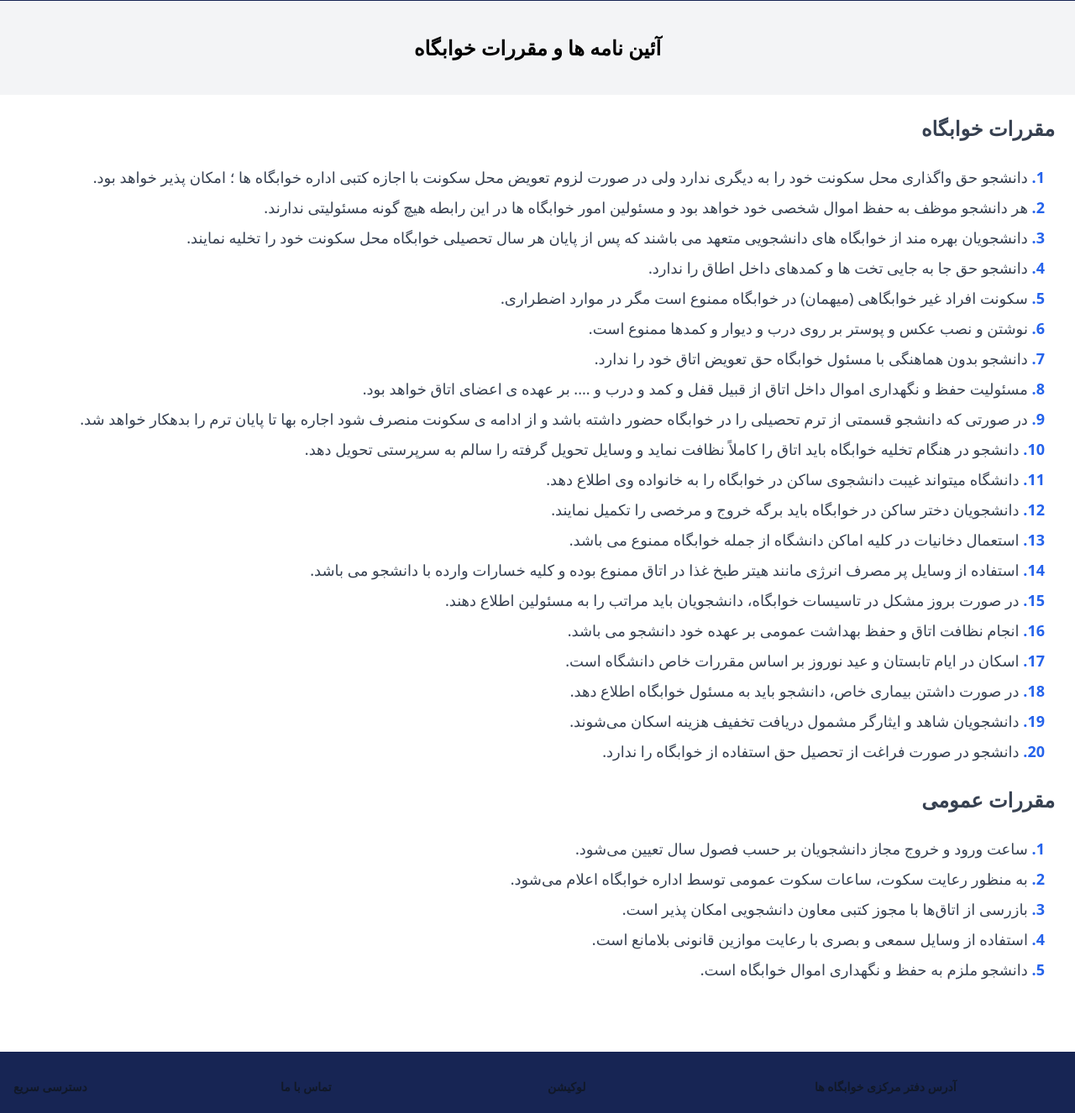
After one commit to pooriyaadibrad/but_app, a Django app: page /terms_and_conditions/ in a window 1280 px wide. The commit adds this page. Shown: the part 319-1645 px from the top of the page at 84% size. Run offline with Django 5.2, Linux system fonts and the light colour scheme; parts of the project's set-up code (start-up, migrations or seed data) failed here and were passed over.

Commit message:
added gender field to request khabgah site and terms and conditions created

```diff
--- a/butapp/templates/detail.html
+++ b/butapp/templates/detail.html
@@ -18,7 +18,7 @@
 
                     <div class="flex items-center lg:order-2">
 
-                        <img class="position: absolute; top: 5px; right: 5px; width: 3px; height: 3px;" src="path_to_your_3x3_logo.png" alt="لوگو">
+                        <img class="position: absolute; top: 5px; right: 5px; width: 3px; height: 3px;" src="{% static 'assest/cod-logo.svg' %}" alt="لوگو">
                            <a href="/"
                             class="text-white  hover:text-gray-300 hover:border-white focus:ring-4 focus:border focus:border-white font-medium rounded-lg text-sm px-4 lg:px-5 py-2 lg:py-2.5 mr-2 text-nowrap">
                             خانه</a>
@@ -133,10 +133,10 @@
                         </h2>
                         <ul class="text-gray-500 dark:text-gray-400 font-medium">
                             <li class="mb-4">
-                                <a href="https://flowbite.com/" class="hover:underline">قوانین و مقررات</a>
+                                <a href="{% url 'terms_and_conditions' %}" class="hover:underline">قوانین و مقررات</a>
                             </li>
                             <li>
-                                <a href="https://tailwindcss.com/" class="hover:underline">اخبار</a>
+                                <a href="#" class="hover:underline">اخبار</a>
                             </li>
                         </ul>
                     </div>
--- a/butapp/templates/homepage.html
+++ b/butapp/templates/homepage.html
@@ -18,7 +18,7 @@
 
                     <div class="flex items-center lg:order-2">
 
-                        <img class="position: absolute; top: 5px; right: 5px; width: 3px; height: 3px;" src="path_to_your_3x3_logo.png" alt="لوگو">
+                        <img class="position: absolute; top: 5px; right: 5px; width: 3px; height: 3px;" src="{% static 'assest/cod-logo.svg' %}" alt="لوگو">
 
                         <a href="/register/"
                             class="text-white  hover:text-gray-300 hover:border-white focus:ring-4 focus:border focus:border-white font-medium rounded-lg text-sm px-4 lg:px-5 py-2 lg:py-2.5 mr-2 text-nowrap">فرم
@@ -121,10 +121,10 @@
                         </h2>
                         <ul class="text-gray-500 dark:text-gray-400 font-medium">
                             <li class="mb-4">
-                                <a href="https://flowbite.com/" class="hover:underline">قوانین و مقررات</a>
+                                <a href="{% url 'terms_and_conditions' %}" class="hover:underline">قوانین و مقررات</a>
                             </li>
                             <li>
-                                <a href="https://tailwindcss.com/" class="hover:underline">اخبار</a>
+                                <a href="" class="hover:underline">اخبار</a>
                             </li>
                         </ul>
                     </div>
--- /dev/null
+++ b/butapp/templates/terms-and-conditions.html
@@ -0,0 +1,196 @@
+{% load static %}
+<!DOCTYPE html>
+<html lang="en">
+
+<head>
+    <meta charset="UTF-8">
+    <meta name="viewport" content="width=device-width, initial-scale=1.0">
+    <link rel="stylesheet" href="{% static 'src/output.css' %}">
+    <title>khabgah</title>
+    <style>
+        ol li {
+            display: flex;
+            align-items: center !important; /* برای هم‌راستا کردن شماره و متن */
+            line-height: 2 !important; /* برای کنترل فاصله بین خطوط */
+        }
+        ol li span {
+            margin-right: 10px; /* فاصله بین شماره و متن */
+        }
+    </style>
+
+</head>
+
+<body>
+<div class="w-full flex flex-col items-center">
+    <!--start header-->
+    <header class="w-full">
+        <nav class="bg-blue-950 border-gray-200 px-4 lg:px-6 py-2.5">
+            <div class="flex flex-nowrapwrap justify-between items-center mx-auto max-w-screen-xl">
+                <div class="flex items-center lg:order-2">
+                    <img class="position: absolute; top: 5px; right: 5px; width: 3px; height: 3px;" src="path_to_your_3x3_logo.png" alt="لوگو">
+                    <a href="/" class="text-white hover:text-gray-300 hover:border-white focus:ring-4 focus:border focus:border-white font-medium rounded-lg text-sm px-4 lg:px-5 py-2 lg:py-2.5 mr-2 text-nowrap">خانه</a>
+                    <a href="/register/" class="text-white hover:text-gray-300 hover:border-white focus:ring-4 focus:border focus:border-white font-medium rounded-lg text-sm px-4 lg:px-5 py-2 lg:py-2.5 mr-2 text-nowrap">فرم درخواست خوابگاه</a>
+                    <a href="/follow" class="text-white hover:text-gray-300 hover:border-white focus:ring-4 focus:border focus:border-white font-medium rounded-lg text-sm px-4 lg:px-5 py-2 lg:py-2.5 mr-2 text-nowrap">فرم پیگیری درخواست</a>
+                </div>
+            </div>
+        </nav>
+    </header>
+    <!--start content-->
+    <div class="flex flex-col items-center justify-center bg-gray-100 w-full h-full text-right">
+        <h1 class="font-bold text-2xl my-10">آئین نامه ها و مقررات خوابگاه</h1>
+
+        <!-- قوانین و مقررات خوابگاه -->
+        <div class="w-full max-w-4xl px-6 py-8 bg-white shadow-xl rounded-xl" dir="rtl">
+<BR>
+            <h3 class="font-semibold text-2xl text-gray-700 mb-6">مقررات خوابگاه</h3>
+            <ol class="list-decimal pl-8 space-y-8 text-gray-700 text-lg">
+                <li class="flex items-start">
+                    <span class="mr-3 font-bold text-blue-600 text-lg">1.&nbsp;</span> دانشجو حق واگذاری محل سکونت خود را به دیگری ندارد ولی در صورت لزوم تعویض محل سکونت با اجازه کتبی اداره خوابگاه ها ؛ امکان پذیر خواهد بود.
+
+                </li>
+                <li class="flex items-start">
+                    <span class="mr-3 font-bold text-blue-600 text-lg">2.&nbsp;</span> هر دانشجو موظف به حفظ اموال شخصی خود خواهد بود و مسئولین امور خوابگاه ها در این رابطه هیچ گونه مسئولیتی ندارند.
+                </li>
+                <li class="flex items-start">
+                    <span class="mr-3 font-bold text-blue-600 text-lg">3.&nbsp;</span> دانشجویان بهره مند از خوابگاه های دانشجویی متعهد می باشند که پس از پایان هر سال تحصیلی خوابگاه محل سکونت خود را تخلیه نمایند.
+                </li>
+                <li class="flex items-start">
+                    <span class="mr-3 font-bold text-blue-600 text-lg">4.&nbsp;</span> دانشجو حق جا به جایی تخت ها و کمدهای داخل اطاق را ندارد.
+                </li>
+                <li class="flex items-start">
+                    <span class="mr-3 font-bold text-blue-600 text-lg">5.&nbsp;</span> سکونت افراد غیر خوابگاهی (میهمان) در خوابگاه ممنوع است مگر در موارد اضطراری.
+                </li>
+                <li class="flex items-start">
+                    <span class="mr-3 font-bold text-blue-600 text-lg">6.&nbsp;</span> نوشتن و نصب عکس و پوستر بر روی درب و دیوار و کمدها ممنوع است.
+                </li>
+                <li class="flex items-start">
+                    <span class="mr-3 font-bold text-blue-600 text-lg">7.&nbsp;</span> دانشجو بدون هماهنگی با مسئول خوابگاه حق تعویض اتاق خود را ندارد.
+                </li>
+                <li class="flex items-start">
+                    <span class="mr-3 font-bold text-blue-600 text-lg">8.&nbsp;</span> مسئولیت حفظ و نگهداری اموال داخل اتاق از قبیل قفل و کمد و درب و .... بر عهده ی اعضای اتاق خواهد بود.
+                </li>
+                <li class="flex items-start">
+                    <span class="mr-3 font-bold text-blue-600 text-lg">9.&nbsp;</span> در صورتی که دانشجو قسمتی از ترم تحصیلی را در خوابگاه حضور داشته باشد و از ادامه ی سکونت منصرف شود اجاره بها تا پایان ترم را بدهکار خواهد شد.
+                </li>
+                <li class="flex items-start">
+                    <span class="mr-3 font-bold text-blue-600 text-lg">10.&nbsp;</span> دانشجو در هنگام تخلیه خوابگاه باید اتاق را کاملاً نظافت نماید و وسایل تحویل گرفته را سالم به سرپرستی تحویل دهد.
+                </li>
+                <li class="flex items-start">
+                    <span class="mr-3 font-bold text-blue-600 text-lg">11.&nbsp;</span> دانشگاه میتواند غیبت دانشجوی ساکن در خوابگاه را به خانواده وی اطلاع دهد.
+                </li>
+                <li class="flex items-start">
+                    <span class="mr-3 font-bold text-blue-600 text-lg">12.&nbsp;</span> دانشجویان دختر ساکن در خوابگاه باید برگه خروج و مرخصی را تکمیل نمایند.
+                </li>
+                <li class="flex items-start">
+                    <span class="mr-3 font-bold text-blue-600 text-lg">13.&nbsp;</span> استعمال دخانیات در کلیه اماکن دانشگاه از جمله خوابگاه ممنوع می باشد.
+                </li>
+                <li class="flex items-start">
+                    <span class="mr-3 font-bold text-blue-600 text-lg">14.&nbsp;</span> استفاده از وسایل پر مصرف انرژی مانند هیتر طبخ غذا در اتاق ممنوع بوده و کلیه خسارات وارده با دانشجو می باشد.
+                </li>
+                <li class="flex items-start">
+                    <span class="mr-3 font-bold text-blue-600 text-lg">15.&nbsp;</span> در صورت بروز مشکل در تاسیسات خوابگاه، دانشجویان باید مراتب را به مسئولین اطلاع دهند.
+                </li>
+                <li class="flex items-start">
+                    <span class="mr-3 font-bold text-blue-600 text-lg">16.&nbsp;</span> انجام نظافت اتاق و حفظ بهداشت عمومی بر عهده خود دانشجو می باشد.
+                </li>
+                <li class="flex items-start">
+                    <span class="mr-3 font-bold text-blue-600 text-lg">17.&nbsp;</span> اسکان در ایام تابستان و عید نوروز بر اساس مقررات خاص دانشگاه است.
+                </li>
+                <li class="flex items-start">
+                    <span class="mr-3 font-bold text-blue-600 text-lg">18.&nbsp;</span> در صورت داشتن بیماری خاص، دانشجو باید به مسئول خوابگاه اطلاع دهد.
+                </li>
+                <li class="flex items-start">
+                    <span class="mr-3 font-bold text-blue-600 text-lg">19.&nbsp;</span> دانشجویان شاهد و ایثارگر مشمول دریافت تخفیف هزینه اسکان می‌شوند.
+                </li>
+                <li class="flex items-start">
+                    <span class="mr-3 font-bold text-blue-600 text-lg">20.&nbsp;</span> دانشجو در صورت فراغت از تحصیل حق استفاده از خوابگاه را ندارد.
+                </li>
+            </ol>
+
+            <BR>
+
+            <h3 class="font-semibold text-2xl text-gray-700 mt-8 mb-6">مقررات عمومی</h3>
+
+            <ol class="list-decimal pl-8 space-y-8 text-gray-700 text-lg">
+                <li class="flex items-start">
+                    <span class="mr-3 font-bold text-blue-600 text-lg">1.&nbsp;</span> ساعت ورود و خروج مجاز دانشجویان بر حسب فصول سال تعیین می‌شود.
+                </li>
+                <li class="flex items-start">
+                    <span class="mr-3 font-bold text-blue-600 text-lg">2.&nbsp;</span> به منظور رعایت سکوت، ساعات سکوت عمومی توسط اداره خوابگاه اعلام می‌شود.
+                </li>
+                <li class="flex items-start">
+                    <span class="mr-3 font-bold text-blue-600 text-lg">3.&nbsp;</span> بازرسی از اتاق‌ها با مجوز کتبی معاون دانشجویی امکان پذیر است.
+                </li>
+                <li class="flex items-start">
+                    <span class="mr-3 font-bold text-blue-600 text-lg">4.&nbsp;</span> استفاده از وسایل سمعی و بصری با رعایت موازین قانونی بلامانع است.
+                </li>
+                <li class="flex items-start">
+                    <span class="mr-3 font-bold text-blue-600 text-lg">5.&nbsp;</span> دانشجو ملزم به حفظ و نگهداری اموال خوابگاه است.
+                </li>
+            </ol>
+
+        </div>
+
+        <!--end content-->
+    </div>
+    <footer class="w-full bg-blue-950 mt-20">
+        <div class="mx-auto w-full max-w-screen-xl p-4 py-6 lg:py-8">
+            <div class="md:flex md:justify-between">
+                <div class="mb-6 md:mb-0">
+                </div>
+                <div class="grid grid-cols-2 gap-8 sm:gap-6 sm:grid-cols-4">
+                    <div>
+                        <h2 class="mb-6 text-sm font-semibold text-gray-900 uppercase dark:text-white">دسترسی سریع
+                        </h2>
+                        <ul class="text-gray-500 dark:text-gray-400 font-medium">
+                            <li class="mb-4">
+                                <a href="{% url 'terms_and_conditions' %}" class="hover:underline">قوانین و مقررات</a>
+                            </li>
+                            <li>
+                                <a href="#" class="hover:underline">اخبار</a>
+                            </li>
+                        </ul>
+                    </div>
+                    <div>
+                        <h2 class="mb-6 text-sm font-semibold text-gray-900 uppercase dark:text-white">تماس با ما
+                        </h2>
+                        <ul class="text-gray-500 dark:text-gray-400 font-medium">
+                            <li class="mb-4">
+                                <p>جناب آقای ابراهیم لطفی</p>
+                            </li>
+                            <li class="mb-4">
+                                <p>کارشناس امور خوابگاه ها</p>
+                            </li>
+                            <li class="mb-4">
+                                <p>۰۱۱-۴۴۴۴۲۱۳۵ (داخلی ۱۴۹) <br> ۰۹۱۱-۸۵۳۴۶۷۷</p>
+                            </li>
+                        </ul>
+                    </div>
+                    <div class="flex flex-col justify-center ">
+                        <h2 class="mb-6 text-sm font-semibold text-gray-900 uppercase dark:text-white">لوکیشن</h2>
+                        <iframe class="max-w-40 max-h-40"
+                                src="https://www.google.com/maps/embed?pb=!1m18!1m12!1m3!1d3209.0843669921946!2d52.35405986117578!3d36.45551737246249!2m3!1f0!2f0!3f0!3m2!1i1024!2i768!4f13.1!3m3!1m2!1s0x3f8fbd527040a94b%3A0xe9dd3370dd7e561f!2z2K_Yp9mG2LTar9in2Ycg2KrYrti12LXbjCDZgdmG2KfZiNix24zigIzZh9in24wg2YbZiNuM2YYg2KLZhdmE!5e0!3m2!1sfa!2s!4v1737664744386!5m2!1sfa!2s"
+                                width="600" height="450" style="border:0;" allowfullscreen="" loading="lazy"
+                                referrerpolicy="no-referrer-when-downgrade"></iframe>
+                    </div>
+                    <div>
+                        <h2 class="mb-6 text-sm font-semibold text-gray-900 uppercase dark:text-white">آدرس دفتر مرکزی خوابگاه ها</h2>
+                        <ul class="text-gray-500 dark:text-gray-400 font-medium">
+                            <li class="mb-4">
+                                <p>آمل, خیابان طالقانی, اباذر ۳۵ - ساختمان مرکزی</p>
+                            </li>
+                        </ul>
+                    </div>
+                </div>
+            </div>
+            <hr class="my-6 border-gray-200 sm:mx-auto dark:border-gray-700 lg:my-8"/>
+            <div class="sm:flex sm:items-center sm:justify-between">
+                <div class="flex mt-4 sm:justify-center sm:mt-0">
+                </div>
+            </div>
+        </div>
+    </footer>
+
+</div>
+</body>
+</html>
--- a/butapp/urls.py
+++ b/butapp/urls.py
@@ -6,5 +6,6 @@ urlpatterns = [
     path('', views.index, name='index'),
     path('register/', views.register, name='register_'),
     path('follow/', views.follow , name='follow'),
+    path('terms_and_conditions/', views.terms_and_conditions , name='terms_and_conditions'),
     path('detail/<int:but_id>/', views.detail, name='detail')
 ]
--- a/butapp/views.py
+++ b/butapp/views.py
@@ -21,16 +21,16 @@ def register(request):
         parent = request.POST.get('parent')
         location = request.POST.get('location')
         student_code = request.POST.get('student_code')
+        gender = request.POST.get('gender')
         but = But.objects.get(name=but)
-
         StudentDormitory.objects.create(first_name=first_name, last_name=last_name,
                                         nation_code=nation_code, mobile_number=phone,
                                         grade=grade, but=but, parent_mobile_number=parent, location=location,
-                                        field=field, student_code=student_code)
+                                        field=field, student_code=student_code, gender=gender)
         messages.success(request, 'درخواست شما با موفقیت ثبت شد')
         return redirect('register_')
     buts = But.objects.values_list('name')
-    return render(request, 'request-khabgah.html', {'buts': buts}) \
+    return render(request, 'request-khabgah.html', {'buts': buts})
 
 def follow(request):
     if request.method == 'POST':
@@ -46,3 +46,7 @@ def detail(request, but_id):
     but = But.objects.get(id=but_id)
     remaining_capacity = but.remaining_capacity()
     return render(request, 'detail.html', {'but': but, 'remaining_capacity': remaining_capacity})
+
+
+def terms_and_conditions(request):
+    return render(request, 'terms-and-conditions.html')
```
Also changed, not shown: butapp/templates/follow_request.html (+13 -9 lines), butapp/templates/request-khabgah.html (+14 -3 lines), db.sqlite3.
